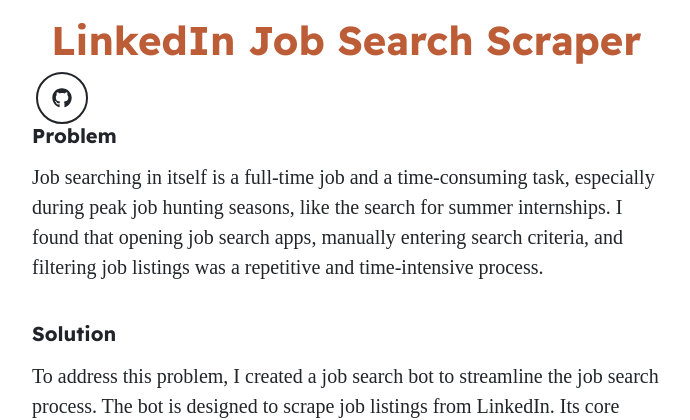
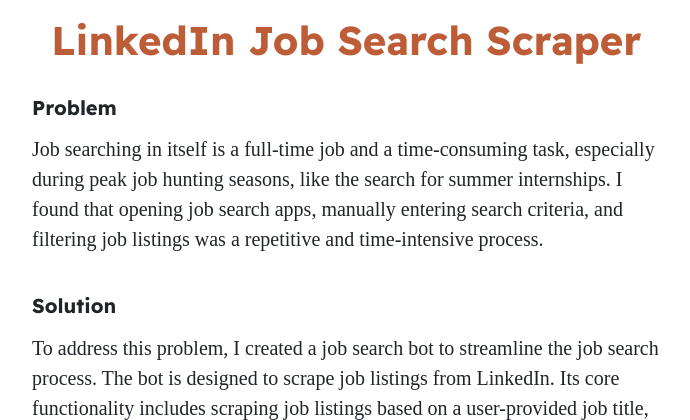
Before and after one commit to coflin/csci5020, a Flask app: page /linkedin-job-scraper in a window 1280 px wide. Shown: the part 104-524 px from the top of the page, without its empty margins (288-978 px from the left). Run offline with Flask 3, Linux system fonts and the light colour scheme; some libraries are stand-ins or nearby versions.

Commit message:
testing github logo

```diff
--- a/isneha.net/templates/linkedin-job-scraper.html
+++ b/isneha.net/templates/linkedin-job-scraper.html
@@ -38,7 +38,6 @@
         <center>
             <div class="projects-div">
                 <h1 style="margin-left: 3%;color:#bd5d38;"> LinkedIn Job Search Scraper </h1>
-                <a class="btn btn-outline-dark btn-social mx-1" href="https://www.github.com/coflin"><i class="fab fa-fw fa-github"></i></a>
                 <br/><h5>Problem</h5>
                 <p>
                     Job searching in itself is a full-time job and a time-consuming task, especially during peak job hunting seasons, like the search for summer internships. I found that opening job search apps, manually entering search criteria, and filtering job listings was a repetitive and time-intensive process.
@@ -138,6 +137,9 @@
                 <p>
                     My bot does not attempt to log in or access any user accounts on LinkedIn. It does not seek any form of unauthorized access to the website.
                 </p>
+                <br/><br/>
+                <a href="https://www.github.com/coflin" class="myButton">View project on GitHub<i class="fab fa-fw fa-github"></i></a>
+                <!-- <a class="btn btn-outline-dark btn-social mx-1"></a> -->
 
 
             </div>
```
